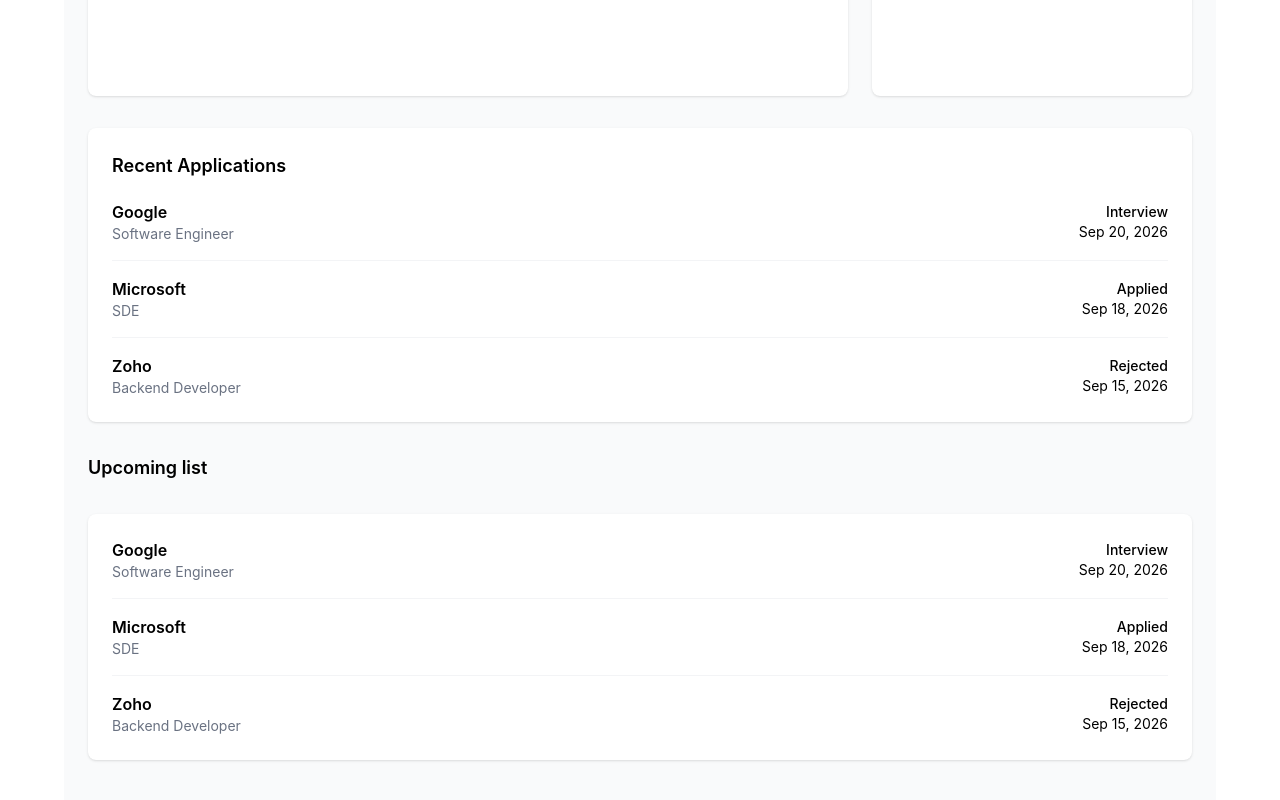
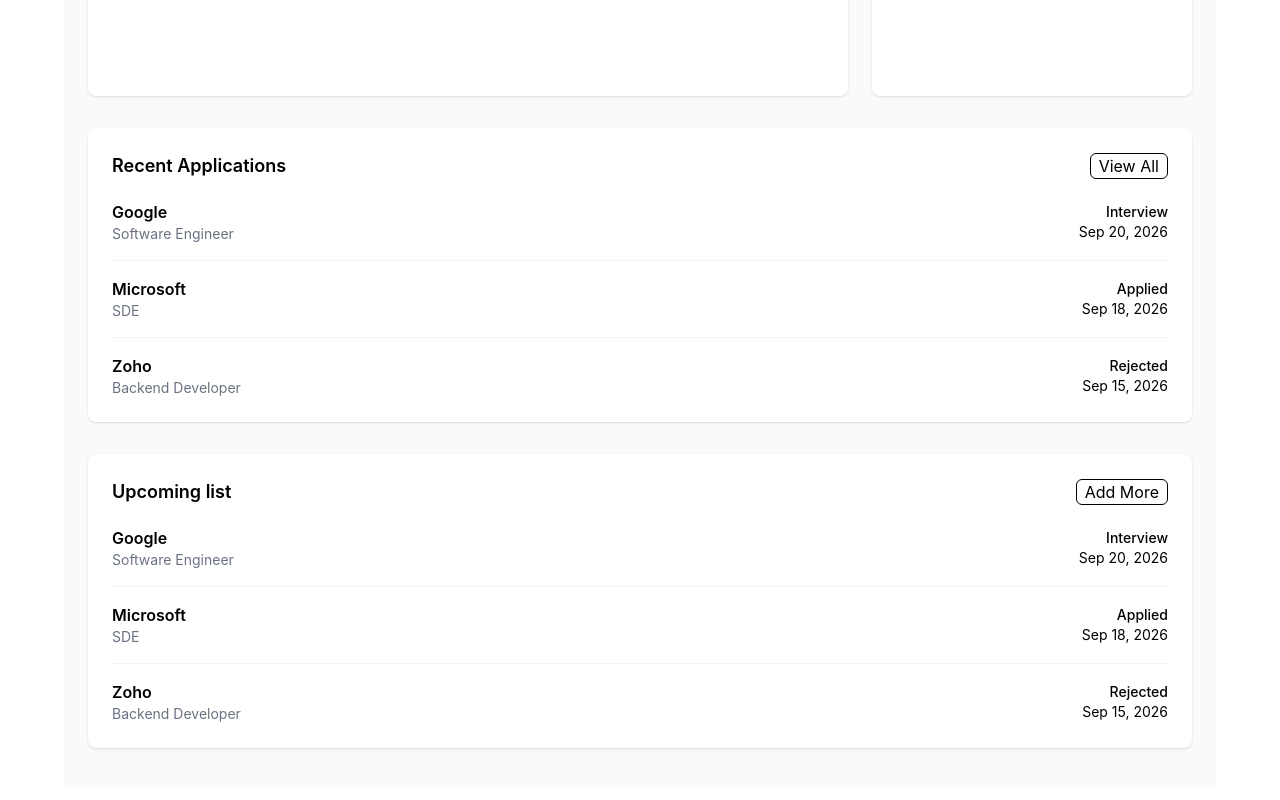
Before and after one commit to Sreesanth-01/CareerOS-frontend, a React (Vite) app: page /dashboard in a window 1280 px wide. Shown: the part 492-1292 px from the top of the page. Built offline with nearby package versions, Linux system fonts and the light colour scheme.

Commit message:
refactor: nav buttons in dashboard

```diff
--- a/src/components/ApplicationCard.jsx
+++ b/src/components/ApplicationCard.jsx
@@ -4,7 +4,7 @@
   return (
     <div className='flex items-center justify-between'>
       <div>
-        <h3 className='font-semibold'>{company}</h3>
+        <h4 className='font-semibold'>{company}</h4>
         <p className='text-sm text-gray-500'>{role}</p>
       </div>
 
--- a/src/pages/Dashboard.jsx
+++ b/src/pages/Dashboard.jsx
@@ -1,7 +1,11 @@
 import React from 'react'
 import ApplicationCard from '../components/ApplicationCard'
+import { useNavigate } from 'react-router-dom'
 
 const Dashboard = () => {
+
+    const navigate = useNavigate();
+
   return (
     <div className='min-h-screen bg-gray-50 px-6 py-10 max-w-6xl mx-auto space-y-8'>
         {/* Welcome text area */}
@@ -48,7 +52,10 @@
 
         {/* Recent applications */}
         <div className='bg-white p-6 rounded-lg shadow-sm'>
-        <h2 className='text-lg font-semibold mb-5'>Recent Applications</h2>
+            <div className='flex items-center justify-between'>
+                <h2 className='text-lg font-semibold mb-5'>Recent Applications</h2>
+                <button onClick={()=>navigate("/ViewjobApplications")}className='border rounded-md px-2 mb-5 hover:cursor-pointer hover:bg-gray-100 transition'>View All</button>
+            </div>
             <div>
                 <ApplicationCard company="Google" role="Software Engineer" status="Interview" date="Sep 20, 2026"></ApplicationCard>
                 <div className='border-t border-gray-100 my-4'></div>
@@ -59,8 +66,11 @@
         </div>
 
         {/* Upcoming */}
-        <h2 className='text-lg font-semibold'>Upcoming list</h2>
         <div className='w-full bg-white p-6 rounded-lg shadow-sm '>
+        <div className='flex items-center justify-between'>
+            <h2 className='text-lg font-semibold mb-5'>Upcoming list</h2>
+            <button onClick={()=>navigate("/AddJobApplication")} className='border rounded-md px-2 mb-5 hover:cursor-pointer hover:bg-gray-100 transition'>Add More</button>
+        </div>
             <div>
                 <ApplicationCard company="Google" role="Software Engineer" status="Interview" date="Sep 20, 2026"></ApplicationCard>
                 <div className='border-t border-gray-100 my-4'></div>
```
